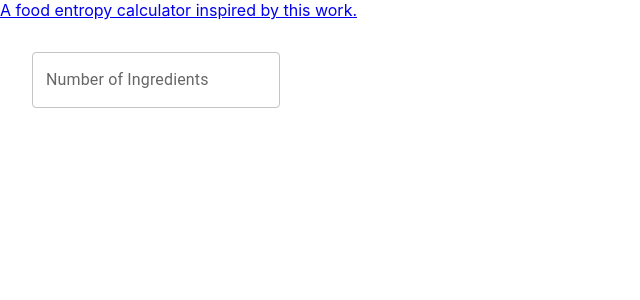
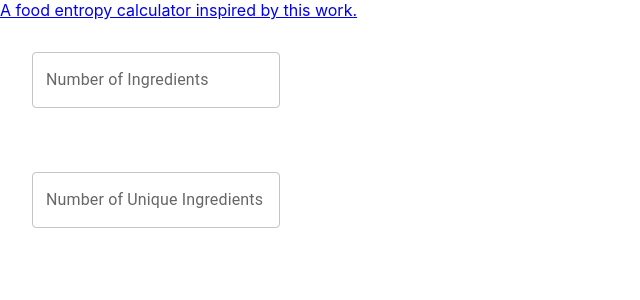
Before and after one commit to nchandlersmith/salad-theory-frontend, a React (Create React App) app: page / in a window 1280 px wide. Shown: the top 300 px of the page, without its empty margins (0-640 px from the left). Built offline with nearby package versions, Linux system fonts and the light colour scheme.

Commit message:
Add Number Unique Ingredients

```diff
--- a/src/App.tsx
+++ b/src/App.tsx
@@ -18,6 +18,13 @@ function App() {
           }}
           label='Number of Ingredients'/>
       </div>
+      <div>
+        <TextField
+          sx={{
+            margin:'2rem'
+          }}
+          label='Number of Unique Ingredients'/>
+      </div>
     </>
   );
 }
```
Also changed, not shown: 1 other file (tests, documents, lock files or other folders).
